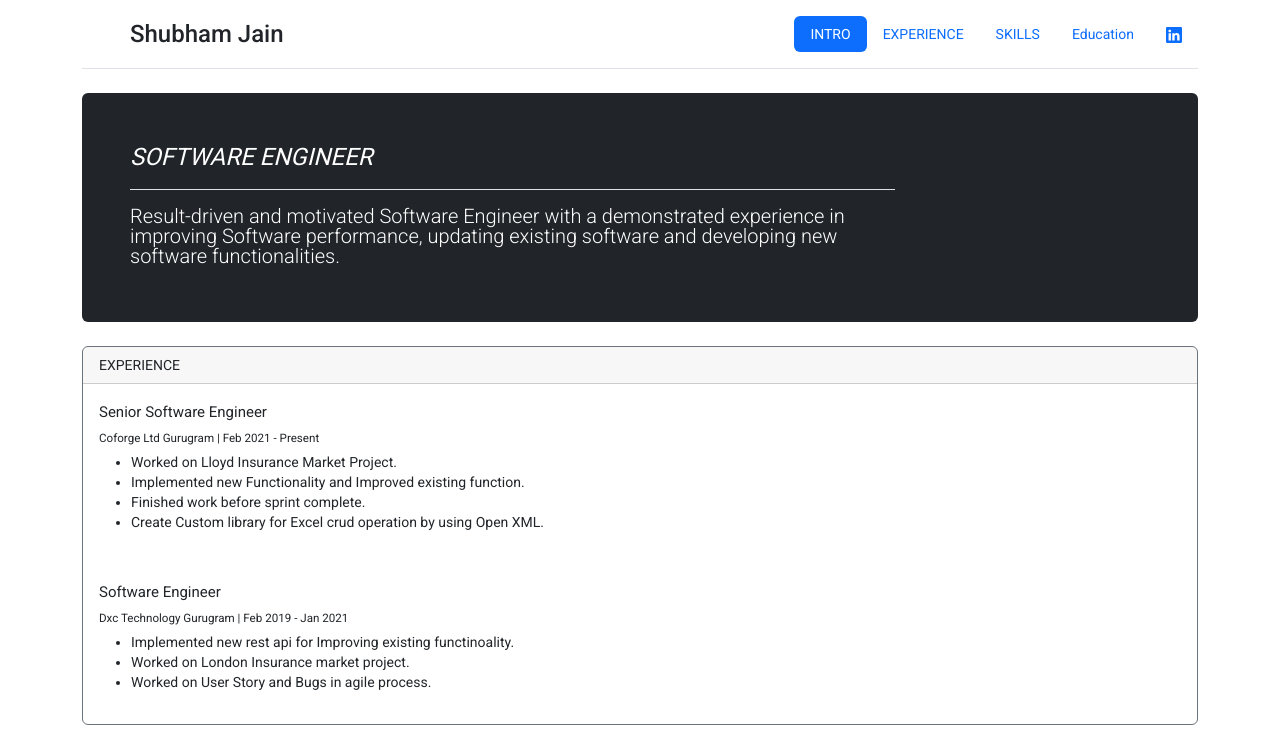
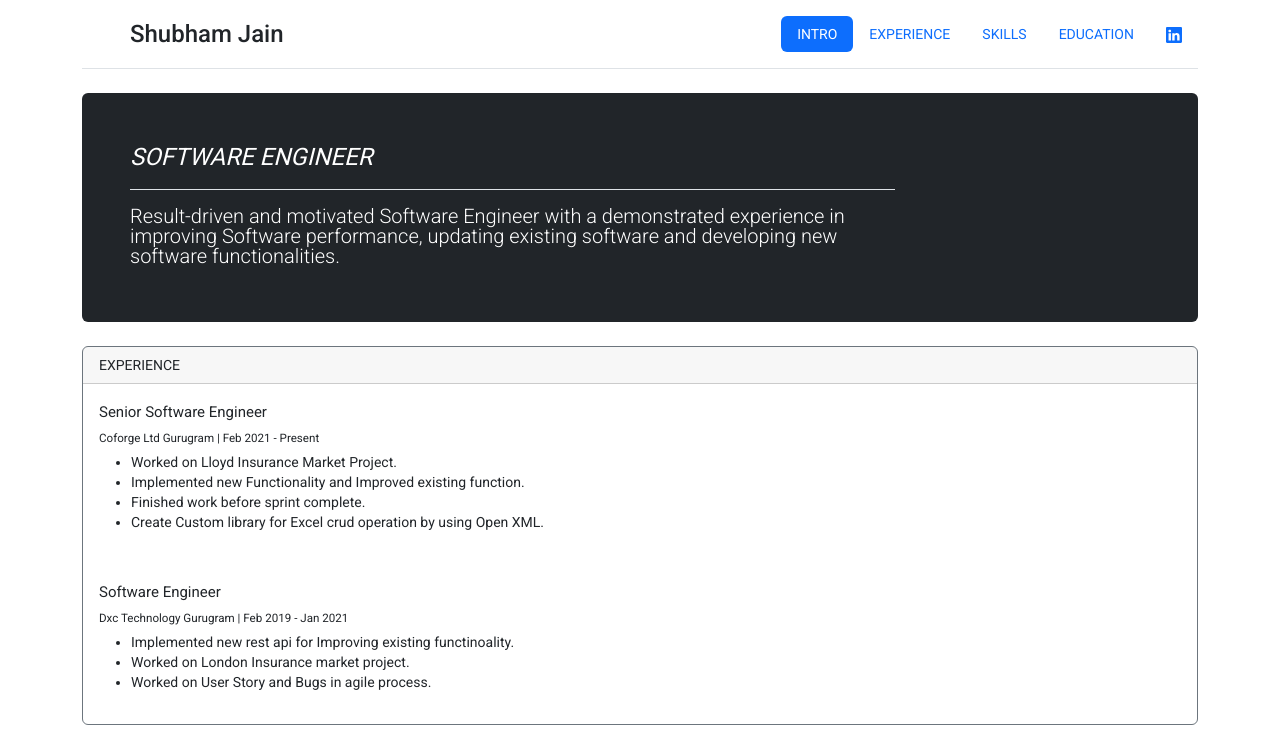
Before and after one commit to shubham858/virtualresume, an Angular app: page /virtualresume/ in a window 1280 px wide. Shown: the top 739 px of the page. Built offline with nearby package versions, Linux system fonts and the light colour scheme.

Commit message:
change Nav for Education

```diff
--- a/src/app/app.component.html
+++ b/src/app/app.component.html
@@ -12,7 +12,7 @@
       <li class="nav-item"><a href="#experience" class="nav-link">EXPERIENCE</a></li>
       <li class="nav-item"><a href="#skills" class="nav-link">SKILLS</a></li>
 
-      <li class="nav-item"><a href="#education" class="nav-link">Education</a></li>
+      <li class="nav-item"><a href="#education" class="nav-link">EDUCATION</a></li>
 
       <li class="nav-item"><a href="https://www.linkedin.com/in/shubham-jain-99798b155" target="_blank" class="nav-link"> <svg xmlns="http://www.w3.org/2000/svg" width="16" height="16" fill="currentColor" class="bi bi-linkedin" viewBox="0 0 16 16">
         <path d="M0 1.146C0 .513.526 0 1.175 0h13.65C15.474 0 16 .513 16 1.146v13.708c0 .633-.526 1.146-1.175 1.146H1.175C.526 16 0 15.487 0 14.854V1.146zm4.943 12.248V6.169H2.542v7.225h2.401zm-1.2-8.212c.837 0 1.358-.554 1.358-1.248-.015-.709-.52-1.248-1.342-1.248-.822 0-1.359.54-1.359 1.248 0 .694.521 1.248 1.327 1.248h.016zm4.908 8.212V9.359c0-.216.016-.432.08-.586.173-.431.568-.878 1.232-.878.869 0 1.216.662 1.216 1.634v3.865h2.401V9.25c0-2.22-1.184-3.252-2.764-3.252-1.274 0-1.845.7-2.165 1.193v.025h-.016a5.54 5.54 0 0 1 .016-.025V6.169h-2.4c.03.678 0 7.225 0 7.225h2.4z"/>
```
Also changed, not shown: 3 other files (tests, documents, lock files or other folders).
